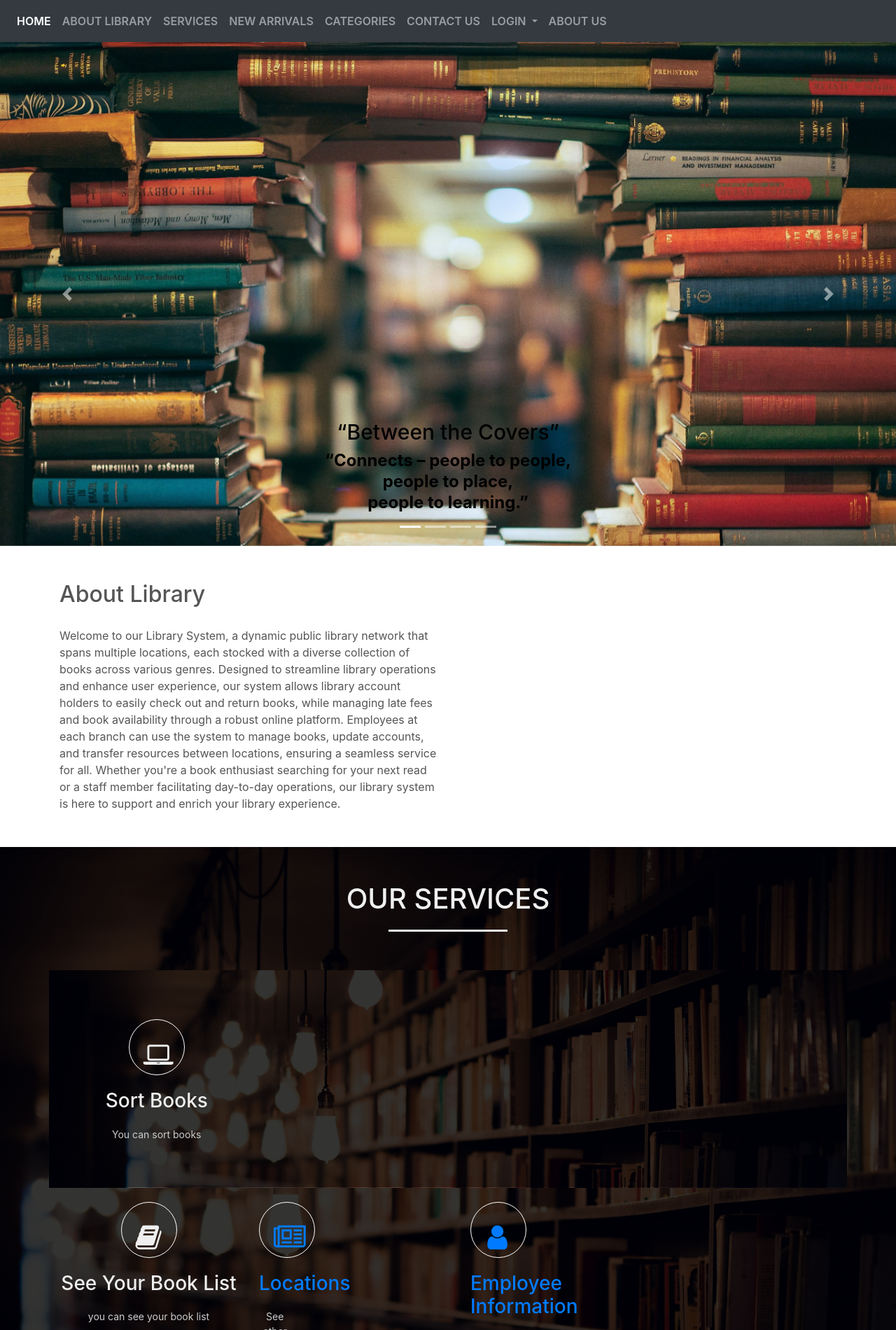
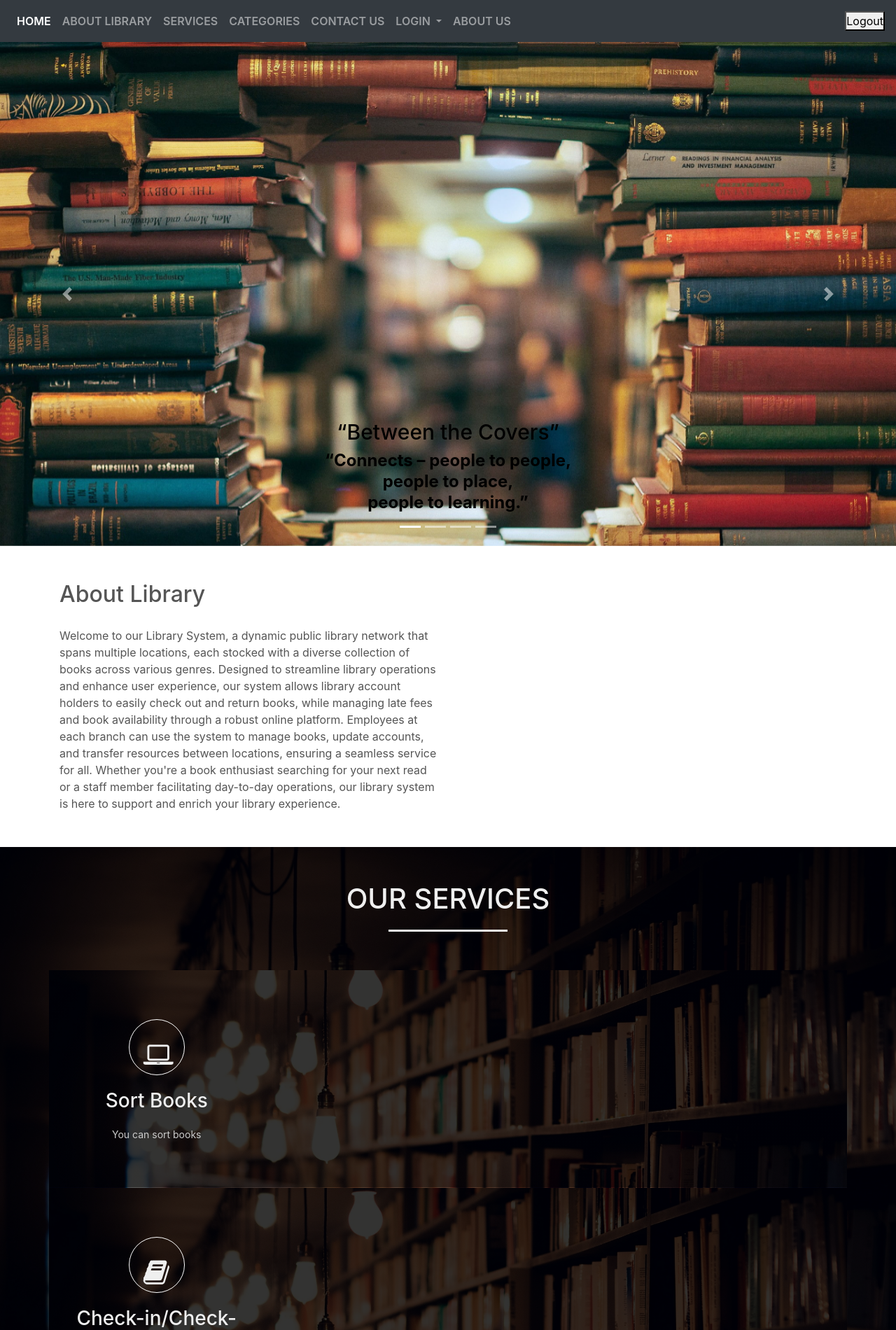
Before and after one commit to shelby-j/EECS447_DatabaseProject, a PHP site: page /Library/index.html in a window 1280 px wide. Shown: the top 1900 px of the page at 70% size. Run offline with PHP 8.4, Linux system fonts and the light colour scheme.

Commit message:
styling and other choices

```diff
--- a/Library/index.html
+++ b/Library/index.html
@@ -30,10 +30,6 @@
             <li class="nav-item">
               <a class="nav-link" href="#services">SERVICES</a>
             </li>
-            <li class="nav-item">
-                <a class="nav-link" href="#newarrivals" >NEW ARRIVALS</a>
-              </li>
-              <li class="nav-item">
                 <a class="nav-link" href="#cateogory" >CATEGORIES</a>
               </li>
               <li class="nav-item">
@@ -53,6 +49,7 @@
               </li>
           </ul>
         </div>
+		<form action = "logout.php" method= "post><div class="buttons"><button>Logout</button></div></form>
       </nav>
 </section>
 <!------------------------------------------------------------------SLIDER-------------------------------------------------------------------------------------->
@@ -140,28 +137,30 @@ Employees at each branch can use the system to manage books, update accounts, an
                   <p>You can sort books</p>
 				  </div>
 				  </a>
+				<a href="index.html" class="container" id="services">
                 <div class="col-md-3 text-center">
                     <div class="icon">
                       <i class="fa fa-book" ></i></div>
-                      <h3>See Your Book List</h3>
-                      <p>you can see your book list</p>
+                      <h3>Check-in/Check-out</h3>
+                      <p>Check out books to patrons here</p>
                  </div>
+				 </a>
 
-				 <a href="locations.php">
+				 <a href="account.php" class="container" id="services">
                  <div class="col-md-3 text-center">
                     <div class="icon">
                    <i class="fa fa-newspaper-o"></i></div>
-                   <h3>Locations</h3>
-                   <p>See other library locations in the network</p>
+                   <h3>Patron Accounts</h3>
+                   <p>See current patron accounts</p>
                  </div>
 				 </a>
 
-				 <a href="employee.php">
+				 <a href="employee.php" class="container" id="services">
                  <div class="col-md-3 text-center">
                     <div class="icon">
                       <i class="fa fa-user" ></i></div>
                       <h3>Employee Information </h3>
-                      <p>see employee information here</p>
+                      <p>See employee information and accounts</p>
                  </div>
 				 </a>
               </div>
--- a/Library/style.css
+++ b/Library/style.css
@@ -127,6 +127,7 @@
 {
     margin-top: 40px;
 }
+
 .icon
 {
     font-size: 40px;
@@ -389,4 +390,5 @@ h1::after
 .container i
 {
     letter-spacing: 3px;
+	display: inline;
 }
```
